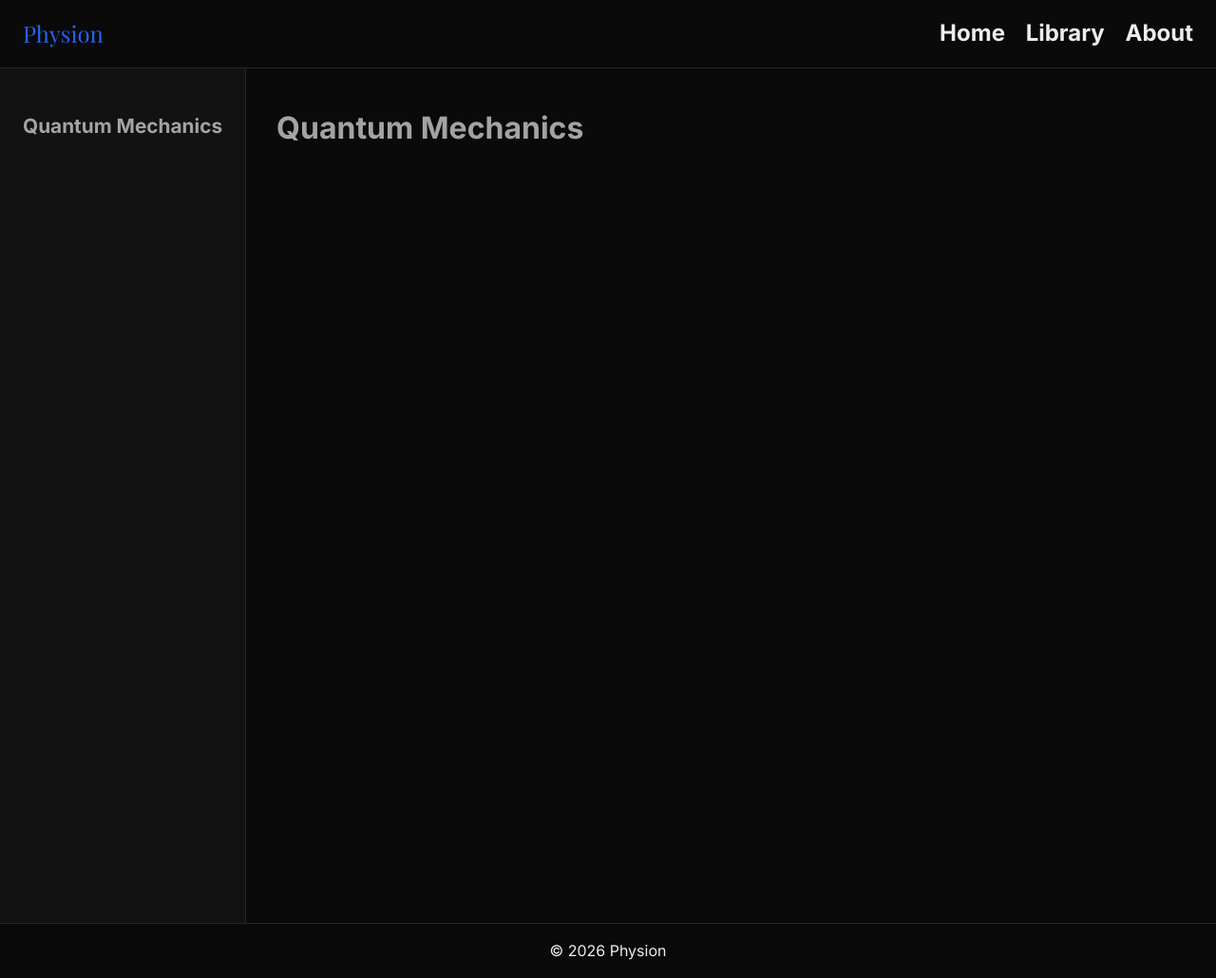
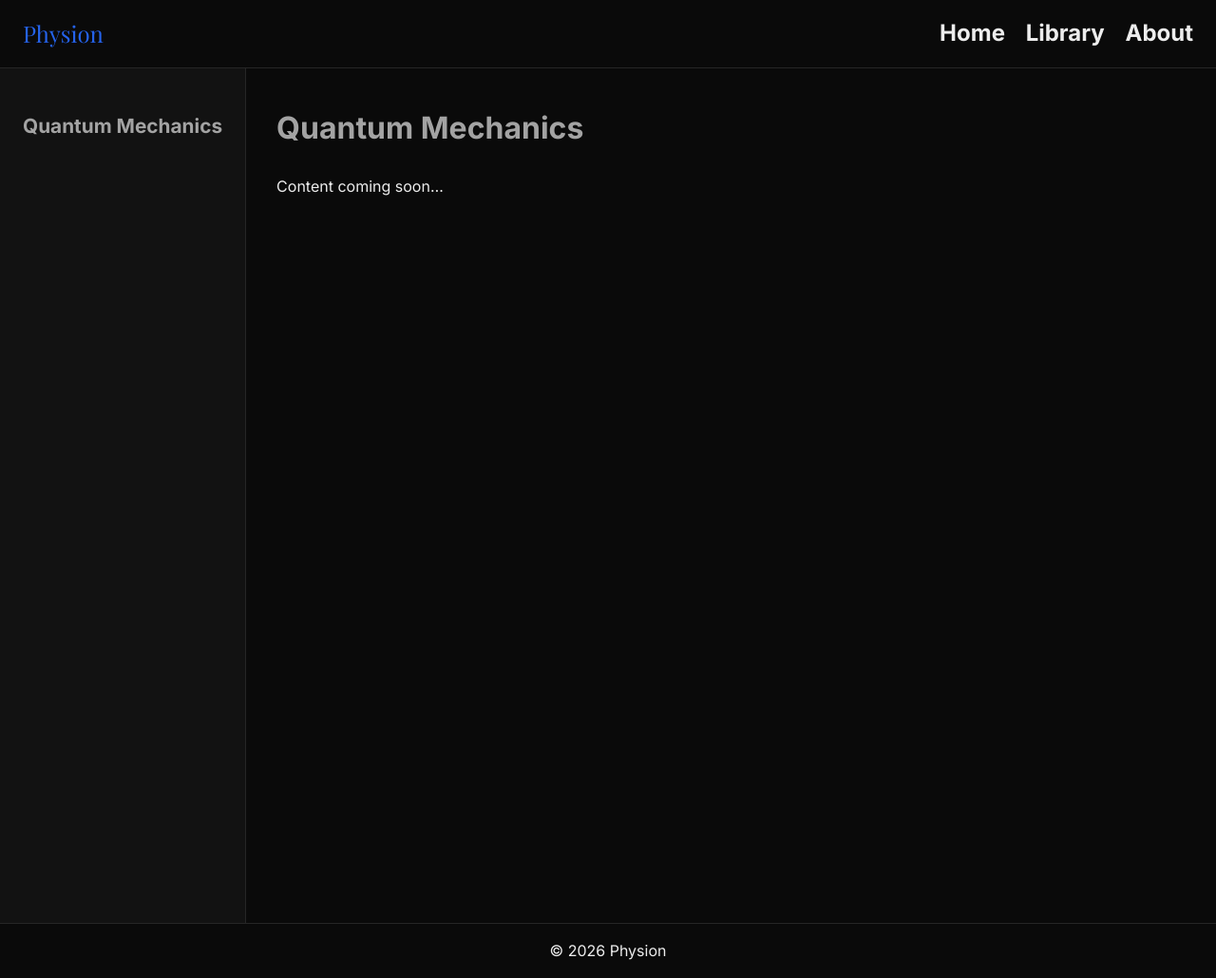
Before and after one commit to thfahim-xyz/physion, a Jekyll site: the page built from books/qm/qm0.md, in a window 1280 px wide. Shown: the whole page at 95% size. Built offline with Jekyll 4.4.1, drawn with Linux system fonts in a browser that asks for light colours.

Commit message:
Update qm0.md

```diff
--- a/books/qm/qm0.md
+++ b/books/qm/qm0.md
@@ -4,4 +4,6 @@ title: Quantum Mechanics
 book: qm
 ---
 
-# Quantum Mechanics
+# {{ page.title }}
+
+Content coming soon...
```
